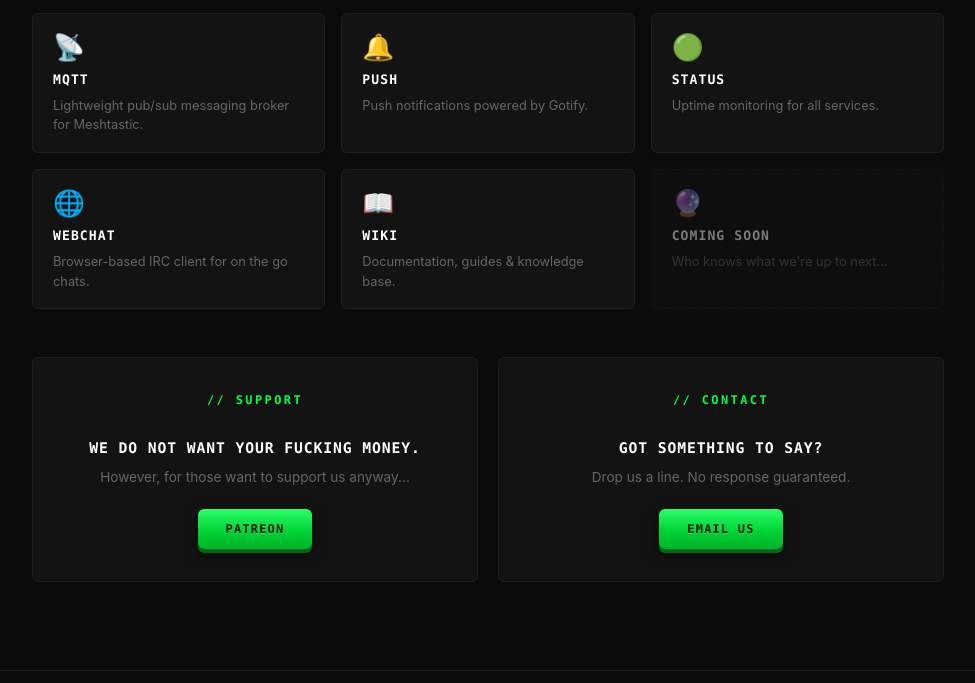
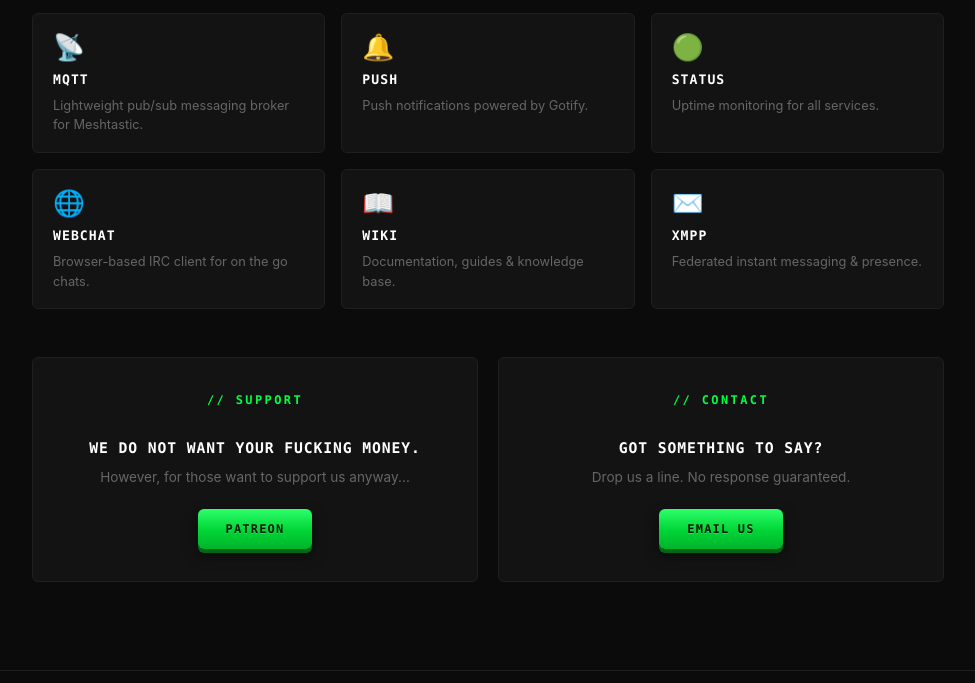
Before and after one commit to supernets/supernets.org, a plain HTML site: page index.html in a window 1280 px wide. Shown: the part 1771-2454 px from the top of the page, without its empty margins (152-1127 px from the left). Drawn offline with Linux system fonts and the light colour scheme.

Commit message:
added xmpp

```diff
--- a/inc/style.css
+++ b/inc/style.css
@@ -681,23 +681,6 @@ table tbody tr:hover { background: var(--green-bg); }
 	line-height: 1.5;
 }
 
-.service-card-soon {
-	cursor: default;
-	opacity: .45;
-	border-style: dashed;
-}
-
-.service-card-soon:hover {
-	border-color: var(--border);
-	transform: none;
-	box-shadow: none;
-	opacity: .55;
-}
-
-.service-card-soon:hover h3 {
-	color: #fff;
-}
-
 /* ---------- bottom cards (support / contact) ---------- */
 .bottom-card {
 	background: var(--bg-card);
--- a/index.html
+++ b/index.html
@@ -136,11 +136,11 @@
 					<h3>Wiki</h3>
 					<p>Documentation, guides &amp; knowledge base.</p>
 				</a>
-				<div class="service-card service-card-soon">
-					<div class="service-icon">🔮</div>
-					<h3>Coming Soon</h3>
-					<p>Who knows what we're up to next...</p>
-				</div>
+			<a href="xmpp://xmpp.supernets.org" class="service-card" target="_blank">
+				<div class="service-icon">✉️</div>
+				<h3>XMPP</h3>
+				<p>Federated instant messaging &amp; presence.</p>
+			</a>
 			</div>
 		</section>
 
```
